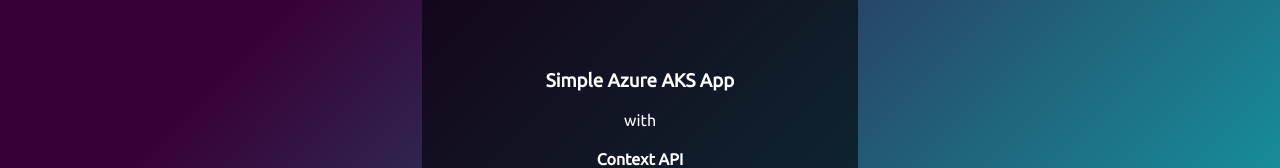
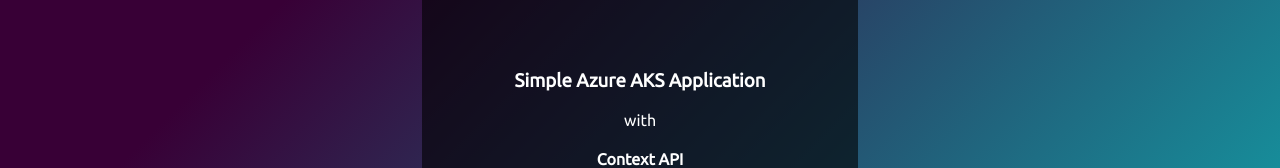
Before and after one commit to BasavarajMG/azure-aks, a React (Create React App) app in the folder frontend/: page / in a window 1280 px wide. Shown: the part 256-424 px from the top of the page. Built offline with nearby package versions, Linux system fonts and the light colour scheme.

Commit message:
app title changed

```diff
--- a/frontend/src/Components/Main/Main.js
+++ b/frontend/src/Components/Main/Main.js
@@ -142,7 +142,7 @@
                                         </div>
                                         <div className='main__application-info'>
                                             <h3>
-                                                Simple Azure AKS App
+                                                Simple Azure AKS Application
                                             </h3>
                                             <span>
                                                 with
```
